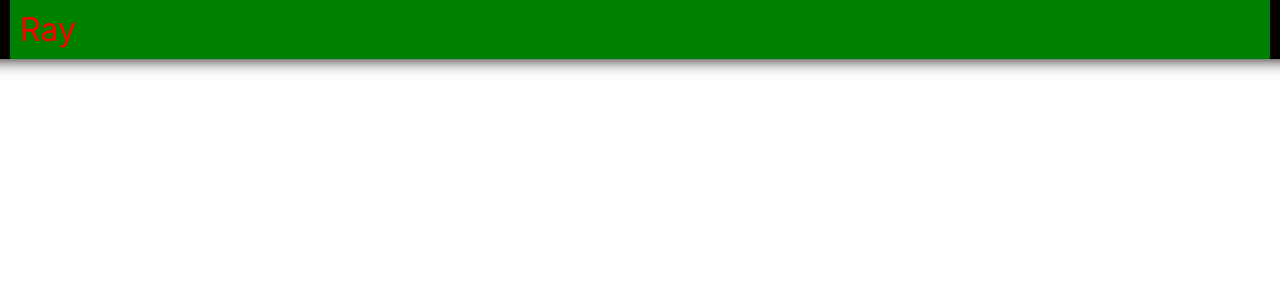
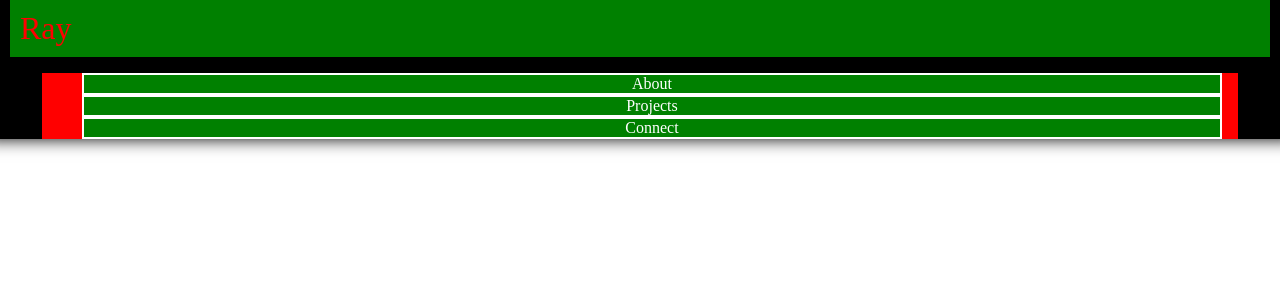
Before and after one commit to Rayissach/rays_react-portfolio, a React (Create React App) app: page / in a window 1280 px wide. Shown: the top 300 px of the page. Built offline with nearby package versions, Linux system fonts and the light colour scheme.

Commit message:
added more elements to Navbar

```diff
--- a/src/App.css
+++ b/src/App.css
@@ -0,0 +1,3 @@
+/* *{
+  width: 100%;
+} */
--- a/src/App.js
+++ b/src/App.js
@@ -1,6 +1,6 @@
 import React from 'react';
 import {Route, BrowserRouter as Router} from 'react-router-dom';
-// import Scroll from 'react-scroll';
+import {Link, Scroll} from 'react-scroll';
 import Navbar from "./components/Navbar";
 import './App.css';
 
--- a/src/components/Navbar/index.js
+++ b/src/components/Navbar/index.js
@@ -1,5 +1,5 @@
 import React from 'react';
-import { NavbarContainer, Nav, NavLogo } from "./navbarElements.js";
+import { NavbarContainer, Nav, NavLogo, NavDropdown, NavItem, NavLinks } from "./navbarElements.js";
 
 
 const Navbar = () => {
@@ -7,7 +7,18 @@ const Navbar = () => {
     <>
         <Nav>
           <NavbarContainer>
-            <NavLogo>Ray</NavLogo>
+            <NavLogo to='/'>Ray</NavLogo>
+            <NavDropdown>
+              <NavItem>
+                <NavLinks to='about'>About</NavLinks>
+              </NavItem>
+              <NavItem>
+                <NavLinks to='projects'>Projects</NavLinks>
+              </NavItem>
+              <NavItem>
+                <NavLinks to='connect'>Connect</NavLinks>
+              </NavItem>
+            </NavDropdown>
           </NavbarContainer>
         </Nav>
     </>
--- a/src/components/Navbar/navbarElements.js
+++ b/src/components/Navbar/navbarElements.js
@@ -1,5 +1,6 @@
 import styled from 'styled-components';
 import { Link as LinkRouter } from 'react-router-dom';
+import { Link as LinkScroll} from 'react-scroll';
 
 export const Nav = styled.nav `
 background: black;
@@ -19,3 +20,30 @@ export const NavLogo = styled(LinkRouter)`
  background: green;
  padding: 10px;
 `
+export const NavDropdown = styled.ul `
+//  width: 100%;
+ display: flow;
+ align-content: center;
+ text-decoration: none;
+ list-style-type: none;
+ background: red;
+ margin: 1rem 2rem 1rem 2rem;
+
+
+
+ /*mobile screens are usually 640px*/
+ @media screen and (max-width: 400px){
+   display: none;
+ };
+`
+export const NavItem = styled.li`
+text-align: center;
+margin-right: 1em;
+background: green;
+`
+export const NavLinks = styled(LinkScroll)`
+box-sizing: content-box;
+border: 2px solid white;
+display: flow;
+color: white;
+`
--- a/src/index.css
+++ b/src/index.css
@@ -1,7 +1,7 @@
 body {
   margin: 0;
   font-family: -apple-system, BlinkMacSystemFont, 'Segoe UI', 'Roboto', 'Oxygen',
-    'Ubuntu', 'Cantarell', 'Fira Sans', 'Droid Sans', 'Helvetica Neue',
+    'Ubuntu', 'Cantarell', 'Fira Sans', 'Droid Sans', 'Helvetica Neue', 'Encode Sans Expanded'
     sans-serif;
   -webkit-font-smoothing: antialiased;
   -moz-osx-font-smoothing: grayscale;
```
Also changed, not shown: 1 other file (tests, documents, lock files or other folders).
